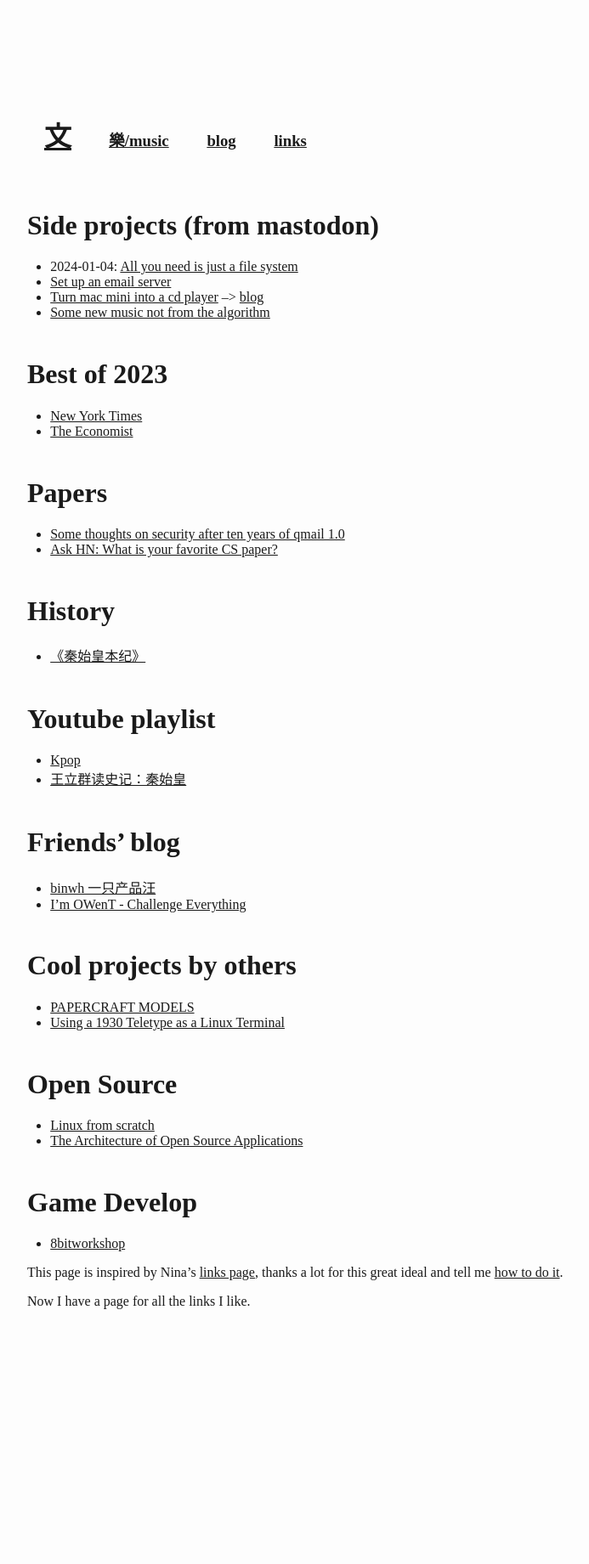
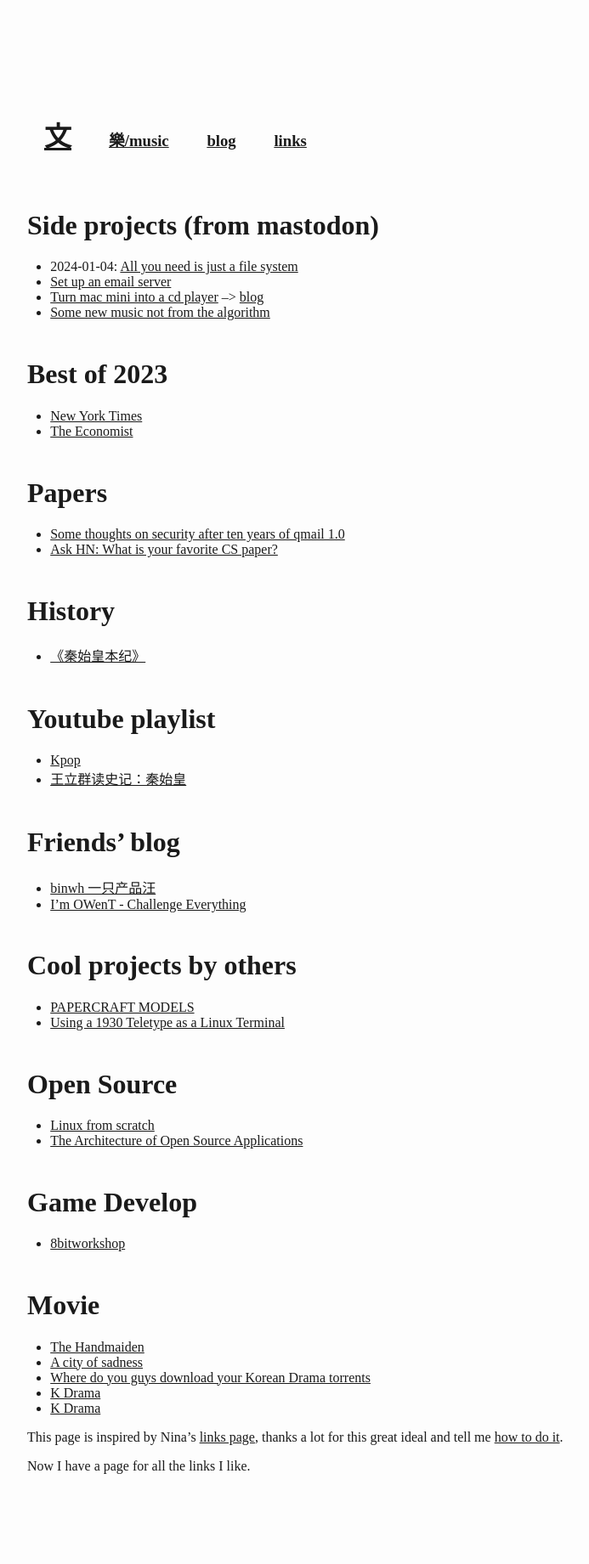
Before and after one commit to wangw469/wangw469.github.io, a Jekyll site: the page built from links.md, in a window 1280 px wide. Shown: the whole page at 85% size, without its empty margins (58-751 px from the left). Built offline with Jekyll 4.4.1, drawn with Linux system fonts in a browser that asks for light colours; our own code applies the rules of GitHub Pages for plain Markdown files; before the commit the page ends 1647 px from its top, so only the background shows below that.

Commit message:
add links

```diff
--- a/links.md
+++ b/links.md
@@ -48,6 +48,14 @@ date: 2024-01-02
 
 * [8bitworkshop](https://8bitworkshop.com/)
 
+# Movie
+
+* [The Handmaiden](https://www.amazon.com/Handmaiden-KIM-MIN-hee/dp/B08J8K9KJQ)
+* [A city of sadness](https://archive.org/details/a.-city.of.-sadness.-1989.-sd.-dvd.x-264.-ac-3-tbb)
+* [Where do you guys download your Korean Drama torrents](https://www.reddit.com/r/KDRAMA/comments/5mizty/where_do_you_guys_download_your_korean_drama/)
+* [K Drama](https://dramacools1.cam/)
+* [K Drama](https://ww1.kissasian.video/home.html)
+
 This page is inspired by Nina's [links page](http://www.ninakalinina.com/links.htm),
 thanks a lot for this great ideal and tell me [how to do it](https://tech.lgbt/@nina_kali_nina/111661329226873270#.).
 
```
Also changed, not shown: music/index.md (+5 -0 lines).
